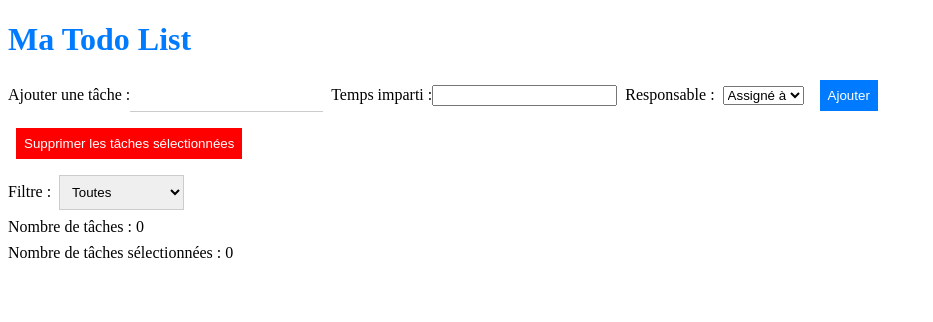
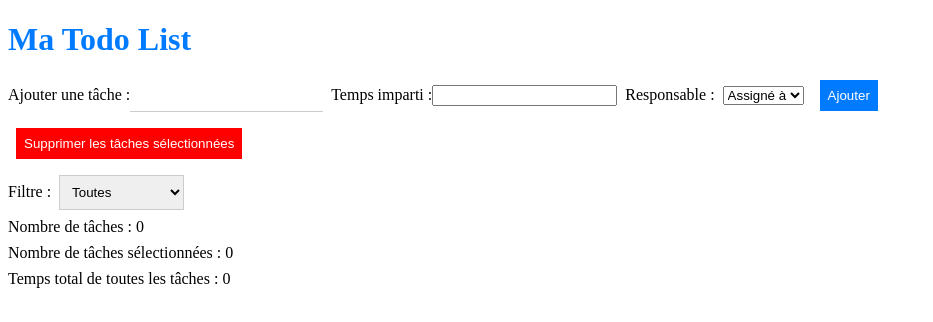
Before and after one commit to exender/elective-vue, a Vue app: page / in a window 1280 px wide. Shown: the top 322 px of the page, without its empty margins (0-933 px from the left). Built offline with nearby package versions, Linux system fonts and the light colour scheme.

Commit message:
Ajout du temps total de toutes les taches

```diff
--- a/src/App.vue
+++ b/src/App.vue
@@ -63,7 +63,9 @@
 <div>
     <p>Nombre de tâches : {{ tasks.length }}</p>
     <p>Nombre de tâches sélectionnées : {{ selectedTasks.length }}</p>
+    <p>Temps total de toutes les tâches : {{ totalTime }}</p>
 </div>
+
   </div>
 </template>
 
@@ -76,6 +78,7 @@ export default {
 
     ],
     newTask: '',
+    newTimeImp: '',
     selectedTasks: [],
     currentFilter: 'all',
     fakeNames: ['John', 'Jane', 'Alice', 'Bob', 'Charlie'],
@@ -96,6 +99,10 @@ export default {
             } else {
                 return this.tasks
             }
+        },
+        // Calculer le temps total de toutes les tâches
+        totalTime() {
+            return this.tasks.reduce((total, task) => total + parseInt(task.timeImp || 0), 0);
         }
     },
   methods: {
```
Lines whose indentation alone changed are shown as unchanged.
